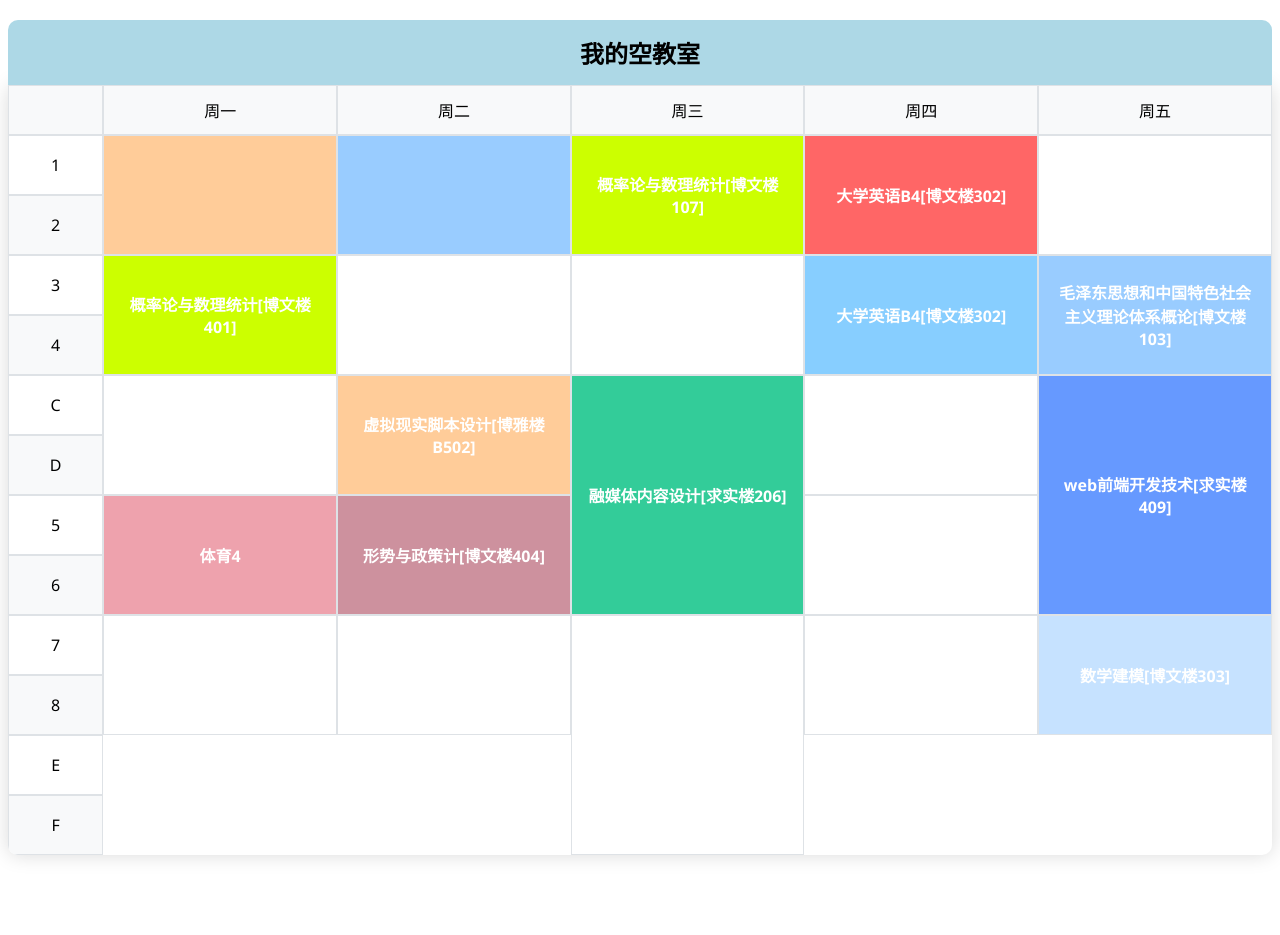
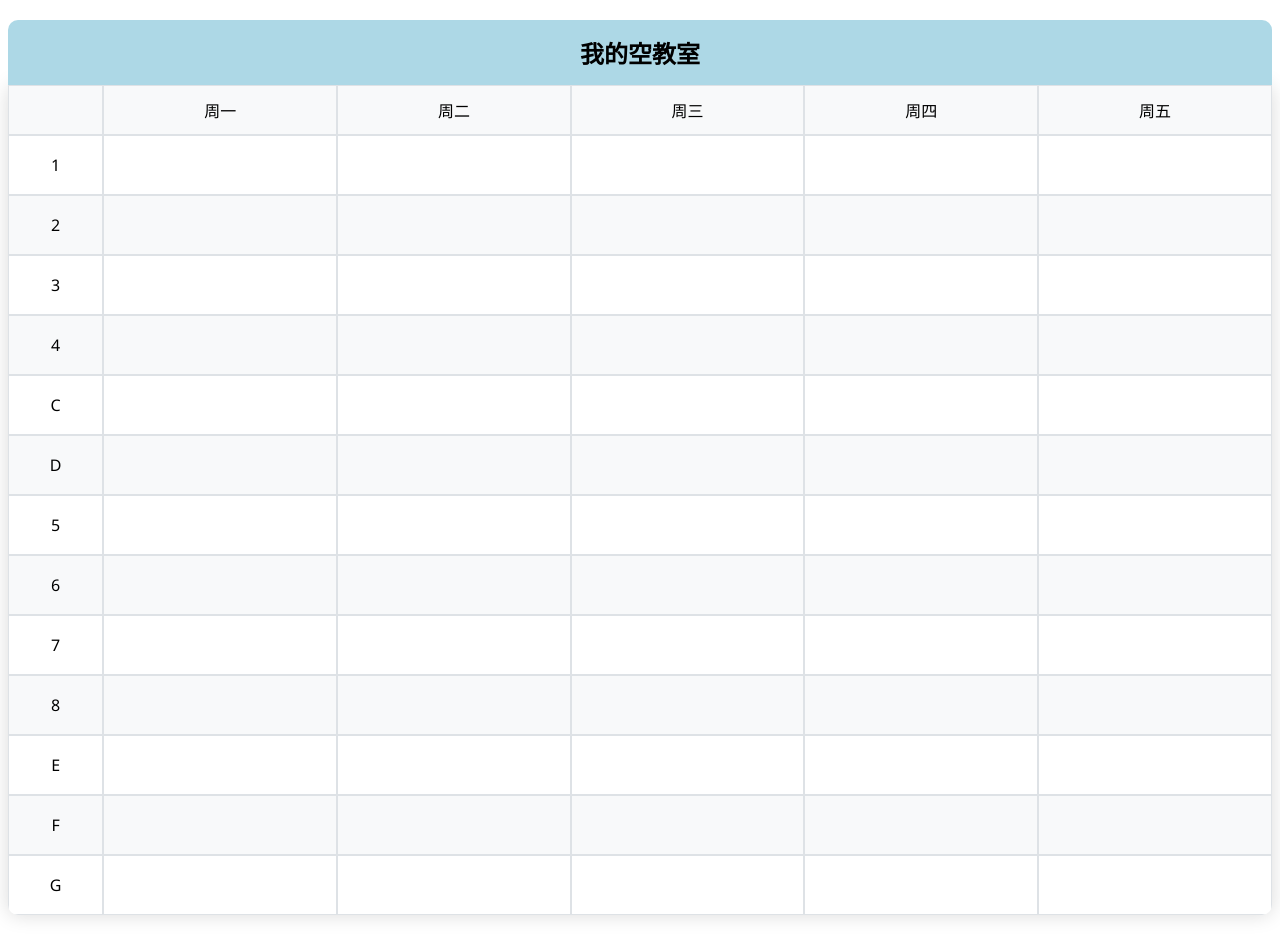
Before and after one commit to gtc0823/empty_classroom_search, a plain HTML site: page my_favorite.html in a window 1280 px wide. Before the commit the page ends 875 px from the top, so only its background shows below. Drawn offline with Linux system fonts and the light colour scheme.

Commit message:
my_favorite-version1

```diff
--- a/index.html
+++ b/index.html
@@ -4,7 +4,7 @@
     <meta charset="UTF-8">
     <meta name="viewport" content="width=device-width, initial-scale=1.0">
     <title>空教室查詢系統</title>
-    <link rel="stylesheet" href="style.css">
+    <link rel="stylesheet" href="styles/style.css">
 </head>
 <body>
     <div class="container">
@@ -42,6 +42,6 @@
         <div id="results"></div>
     </div>
 
-    <script src="app.js"></script>
+    <script src="scripts/app.js"></script>
 </body>
 </html>
--- a/my_favorite.html
+++ b/my_favorite.html
@@ -1,77 +1,128 @@
+<!DOCTYPE html>
+<html>
 <head>
-  <link rel="stylesheet" href="my_favorite.css">
+    <link rel="stylesheet" href="styles/my_favorite.css">
 </head>
 <body>
-  <table>
+    <table id="my-favorite-table">
     <caption>我的空教室</caption>
 
     <tr height="10" align="center">
         <td> </td>
-          <td >周一</td>
+        <td>周一</td>
         <td>周二</td>
         <td>周三</td>
         <td>周四</td>
         <td>周五</td>
     </tr>
+
     <tr height="60" align="center">
-          <td width="30"> 1</td>
-          <td width="120" rowspan="2" bgcolor="ffcc99"></td>
-          <td width="120" rowspan="2" bgcolor="99ccff"></td>
-          <td width="120" rowspan="2" bgcolor="ccff00">概率论与数理统计[博文楼107]</td>
-          <td width="120" rowspan="2"bgcolor="ff6666">大学英语B4[博文楼302]</td>
-          <td width="120" rowspan="2"></td>
+        <td width="30">1</td>
+        <td id="cell-1-1" width="120" rowspan="1"></td>
+        <td id="cell-2-1" width="120" rowspan="1"></td>
+        <td id="cell-3-1" width="120" rowspan="1"></td>
+        <td id="cell-4-1" width="120" rowspan="1"></td>
+        <td id="cell-5-1" width="120" rowspan="1"></td>
     </tr>
     <tr height="60" align="center">
         <td width="30">2</td>
+        <td id="cell-1-2" width="120" rowspan="1"></td>
+        <td id="cell-2-2" width="120" rowspan="1"></td>
+        <td id="cell-3-2" width="120" rowspan="1"></td>
+        <td id="cell-4-2" width="120" rowspan="1"></td>
+        <td id="cell-5-2" width="120" rowspan="1"></td>
     </tr>
     <tr height="60" align="center">
         <td width="30">3</td>
-          <td width="120" rowspan="2" bgcolor="ccff00">概率论与数理统计[博文楼401]</td>
-          <td width="120" rowspan="2"></td>
-          <td width="120" rowspan="2"></td>
-          <td width="120" rowspan="2" bgcolor="87ceff">大学英语B4[博文楼302]</td>
-          <td width="120" rowspan="2" bgcolor="99ccff">毛泽东思想和中国特色社会主义理论体系概论[博文楼103]</td>
+        <td id="cell-1-3" width="120" rowspan="1"></td>
+        <td id="cell-2-3" width="120" rowspan="1"></td>
+        <td id="cell-3-3" width="120" rowspan="1"></td>
+        <td id="cell-4-3" width="120" rowspan="1"></td>
+        <td id="cell-5-3" width="120" rowspan="1"></td>
     </tr>
     <tr height="60" align="center">
         <td width="30">4</td>
+        <td id="cell-1-4" width="120" rowspan="1"></td>
+        <td id="cell-2-4" width="120" rowspan="1"></td>
+        <td id="cell-3-4" width="120" rowspan="1"></td>
+        <td id="cell-4-4" width="120" rowspan="1"></td>
+        <td id="cell-5-4" width="120" rowspan="1"></td>
     </tr>
     <tr height="60" align="center">
         <td width="30">C</td>
-          <td width="120" rowspan="2"> </td>
-          <td width="120" rowspan="2" bgcolor="ffcc99">虚拟现实脚本设计[博雅楼B502]</td>
-          <td width="120" rowspan="4" bgcolor="33cc99">融媒体内容设计[求实楼206]</td>
-          <td width="120" rowspan="2"></td>
-          <td width="120" rowspan="4" bgcolor="6699ff">web前端开发技术[求实楼409]</td>
+        <td id="cell-1-C" width="120" rowspan="1"></td>
+        <td id="cell-2-C" width="120" rowspan="1"></td>
+        <td id="cell-3-C" width="120" rowspan="1"></td>
+        <td id="cell-4-C" width="120" rowspan="1"></td>
+        <td id="cell-5-C" width="120" rowspan="1"></td>
     </tr>
     <tr height="60" align="center">
         <td width="30">D</td>
+        <td id="cell-1-D" width="120" rowspan="1"></td>
+        <td id="cell-2-D" width="120" rowspan="1"></td>
+        <td id="cell-3-D" width="120" rowspan="1"></td>
+        <td id="cell-4-D" width="120" rowspan="1"></td>
+        <td id="cell-5-D" width="120" rowspan="1"></td>
     </tr>
     <tr height="60" align="center">
         <td width="30">5</td>
-          <td width="120" rowspan="2" bgcolor="eea2ad">体育4 </td>
-          <td width="120" rowspan="2" bgcolor="cd919e">形势与政策计[博文楼404]</td>
-          <td width="120" rowspan="2"></td>
+        <td id="cell-1-5" width="120" rowspan="1"></td>
+        <td id="cell-2-5" width="120" rowspan="1"></td>
+        <td id="cell-3-5" width="120" rowspan="1"></td>
+        <td id="cell-4-5" width="120" rowspan="1"></td>
+        <td id="cell-5-5" width="120" rowspan="1"></td>
     </tr>
     <tr height="60" align="center">
         <td width="30">6</td>
+        <td id="cell-1-6" width="120" rowspan="1"></td>
+        <td id="cell-2-6" width="120" rowspan="1"></td>
+        <td id="cell-3-6" width="120" rowspan="1"></td>
+        <td id="cell-4-6" width="120" rowspan="1"></td>
+        <td id="cell-5-6" width="120" rowspan="1"></td>
     </tr>
     <tr height="60" align="center">
         <td width="30">7</td>
-              <td width="120" rowspan="2"> </td>
-              <td width="120" rowspan="2"></td>
-              <td width="120" rowspan="4"></td>
-              <td width="120" rowspan="2"></td>
-              <td width="120" rowspan="2" bgcolor="c6e2ff">数学建模[博文楼303]</td>
+        <td id="cell-1-7" width="120" rowspan="1"></td>
+        <td id="cell-2-7" width="120" rowspan="1"></td>
+        <td id="cell-3-7" width="120" rowspan="1"></td>
+        <td id="cell-4-7" width="120" rowspan="1"></td>
+        <td id="cell-5-7" width="120" rowspan="1"></td>
     </tr>
     <tr height="60" align="center">
         <td width="30">8</td>
+        <td id="cell-1-8" width="120" rowspan="1"></td>
+        <td id="cell-2-8" width="120" rowspan="1"></td>
+        <td id="cell-3-8" width="120" rowspan="1"></td>
+        <td id="cell-4-8" width="120" rowspan="1"></td>
+        <td id="cell-5-8" width="120" rowspan="1"></td>
     </tr>
     <tr height="60" align="center">
         <td width="30">E</td>
+        <td id="cell-1-E" width="120" rowspan="1"></td>
+        <td id="cell-2-E" width="120" rowspan="1"></td>
+        <td id="cell-3-E" width="120" rowspan="1"></td>
+        <td id="cell-4-E" width="120" rowspan="1"></td>
+        <td id="cell-5-E" width="120" rowspan="1"></td>
     </tr>
     <tr height="60" align="center">
         <td width="30">F</td>
+        <td id="cell-1-F" width="120" rowspan="1"></td>
+        <td id="cell-2-F" width="120" rowspan="1"></td>
+        <td id="cell-3-F" width="120" rowspan="1"></td>
+        <td id="cell-4-F" width="120" rowspan="1"></td>
+        <td id="cell-5-F" width="120" rowspan="1"></td>
+    </tr>
+    <tr height="60" align="center">
+        <td width="30">G</td>
+        <td id="cell-1-G" width="120" rowspan="1"></td>
+        <td id="cell-2-G" width="120" rowspan="1"></td>
+        <td id="cell-3-G" width="120" rowspan="1"></td>
+        <td id="cell-4-G" width="120" rowspan="1"></td>
+        <td id="cell-5-G" width="120" rowspan="1"></td>
+    </tr>
 
-        </tr>
     </table>
+
+  <script src="scripts/favorite.js"></script>
 </body>
+</html>
```
Also changed, not shown: scripts/app.js (renamed from app.js, +36 -6 lines), scripts/favorite.js (added), styles/my_favorite.css (renamed from my_favorite.css), styles/style.css (renamed from style.css). Lines whose indentation alone changed are shown as unchanged.
